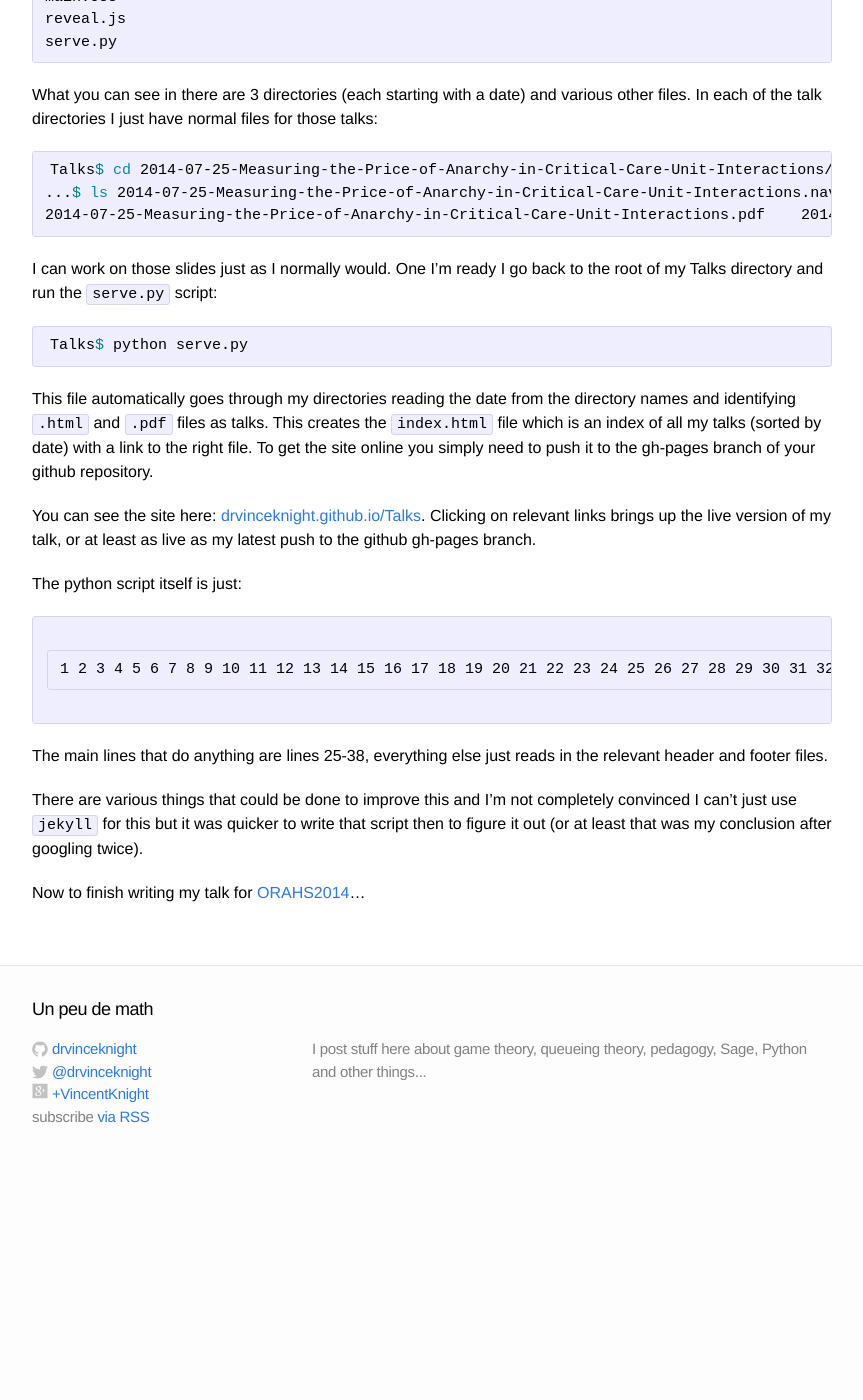
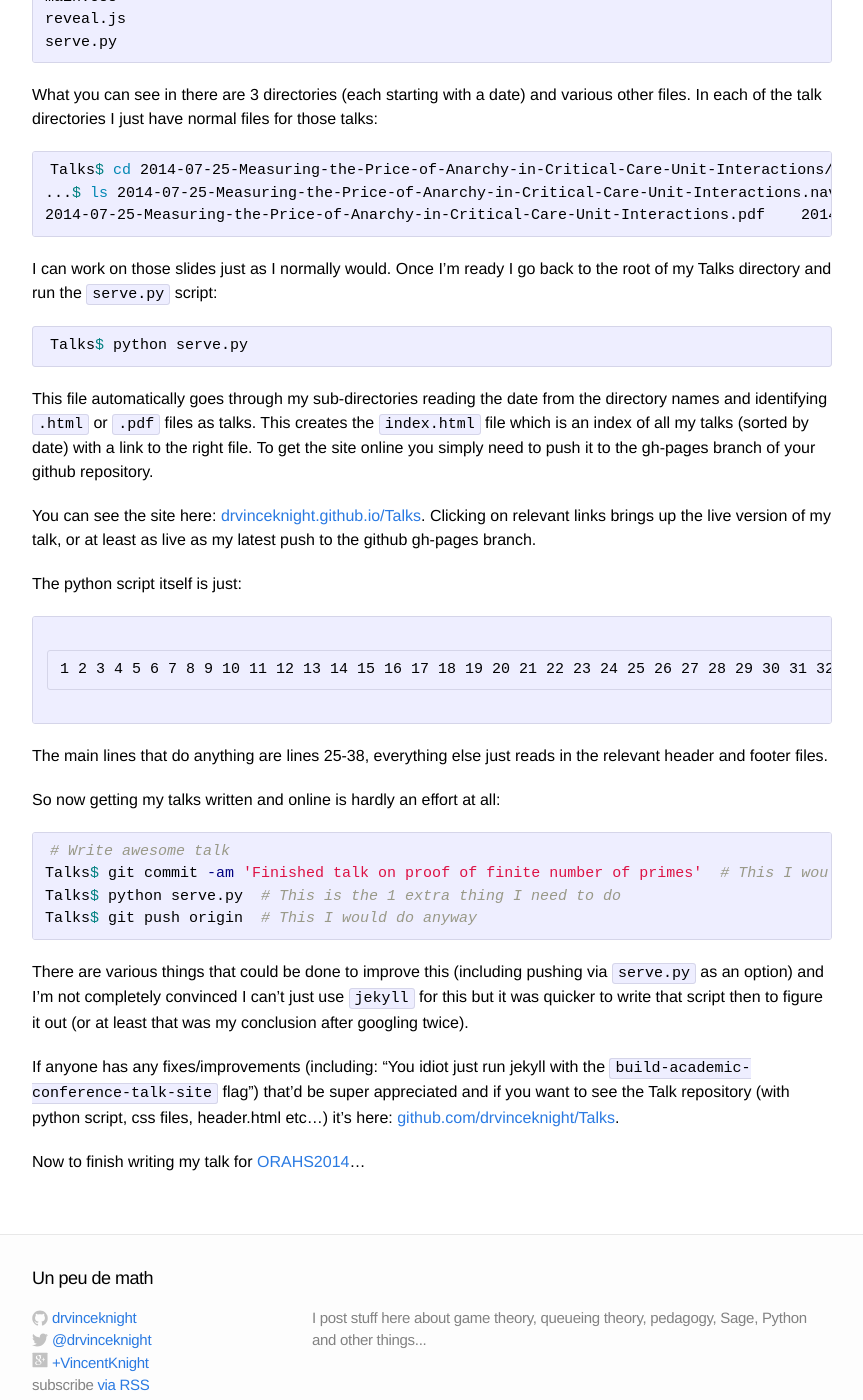
Before and after one commit to drvinceknight/unpeudemath, a Jekyll site: the page built from _posts/2014-07-19-Using-Python-and-Github-pages-to-distribute-my-conference-talks.md, in a window 1280 px wide and 1400 px high, scrolled down 1428 px. Shown: the whole window, without its empty margins (208-1071 px from the left). Built offline with Jekyll 4.4.1, drawn with Linux system fonts in a browser that asks for light colours; before the commit the page ends 2601 px from its top, so only the background shows below that.

Commit message:
Finished post about conference talk site

```diff
--- a/_posts/2014-07-19-Using-Python-and-Github-pages-to-distribute-my-conference-talks.md
+++ b/_posts/2014-07-19-Using-Python-and-Github-pages-to-distribute-my-conference-talks.md
@@ -63,13 +63,13 @@ Talks$ cd 2014-07-25-Measuring-the-Price-of-Anarchy-in-Critical-Care-Unit-Intera
 {% endhighlight %}
 
 I can work on those slides just as I normally would.
-One I'm ready I go back to the root of my Talks directory and run the `serve.py` script:
+Once I'm ready I go back to the root of my Talks directory and run the `serve.py` script:
 
 {% highlight bash %}
 Talks$ python serve.py
 {% endhighlight %}
 
-This file automatically goes through my directories reading the date from the directory names and identifying `.html` and `.pdf` files as talks.
+This file automatically goes through my sub-directories reading the date from the directory names and identifying `.html` or `.pdf` files as talks.
 This creates the `index.html` file which is an index of all my talks (sorted by date) with a link to the right file.
 To get the site online you simply need to push it to the gh-pages branch of your github repository.
 
@@ -130,6 +130,17 @@ index.close()
 
 The main lines that do anything are lines 25-38, everything else just reads in the relevant header and footer files.
 
-There are various things that could be done to improve this and I'm not completely convinced I can't just use `jekyll` for this but it was quicker to write that script then to figure it out (or at least that was my conclusion after googling twice).
+So now getting my talks written and online is hardly an effort at all:
+
+{% highlight bash %}
+# Write awesome talk
+Talks$ git commit -am 'Finished talk on proof of finite number of primes'  # This I would do anyway
+Talks$ python serve.py  # This is the 1 extra thing I need to do
+Talks$ git push origin  # This I would do anyway
+{% endhighlight %}
+
+There are various things that could be done to improve this (including pushing via `serve.py` as an option) and I'm not completely convinced I can't just use `jekyll` for this but it was quicker to write that script then to figure it out (or at least that was my conclusion after googling twice).
+
+If anyone has any fixes/improvements (including: "You idiot just run jekyll with the `build-academic-conference-talk-site` flag") that'd be super appreciated and if you want to see the Talk repository (with python script, css files, header.html etc...) it's here: [github.com/drvinceknight/Talks](https://github.com/drvinceknight/Talks).
 
 Now to finish writing my talk for [ORAHS2014](http://www.orahs2014.fc.ul.pt/)...
```
